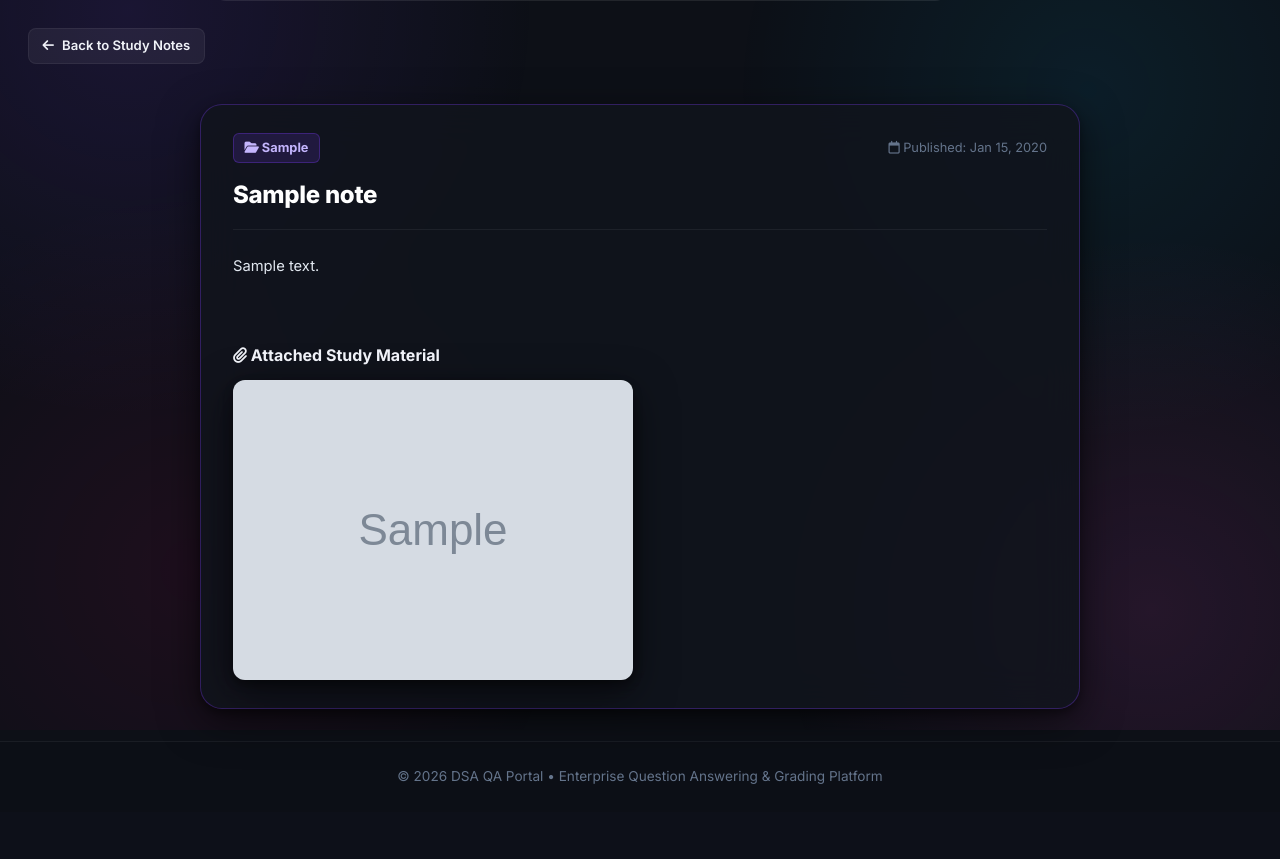
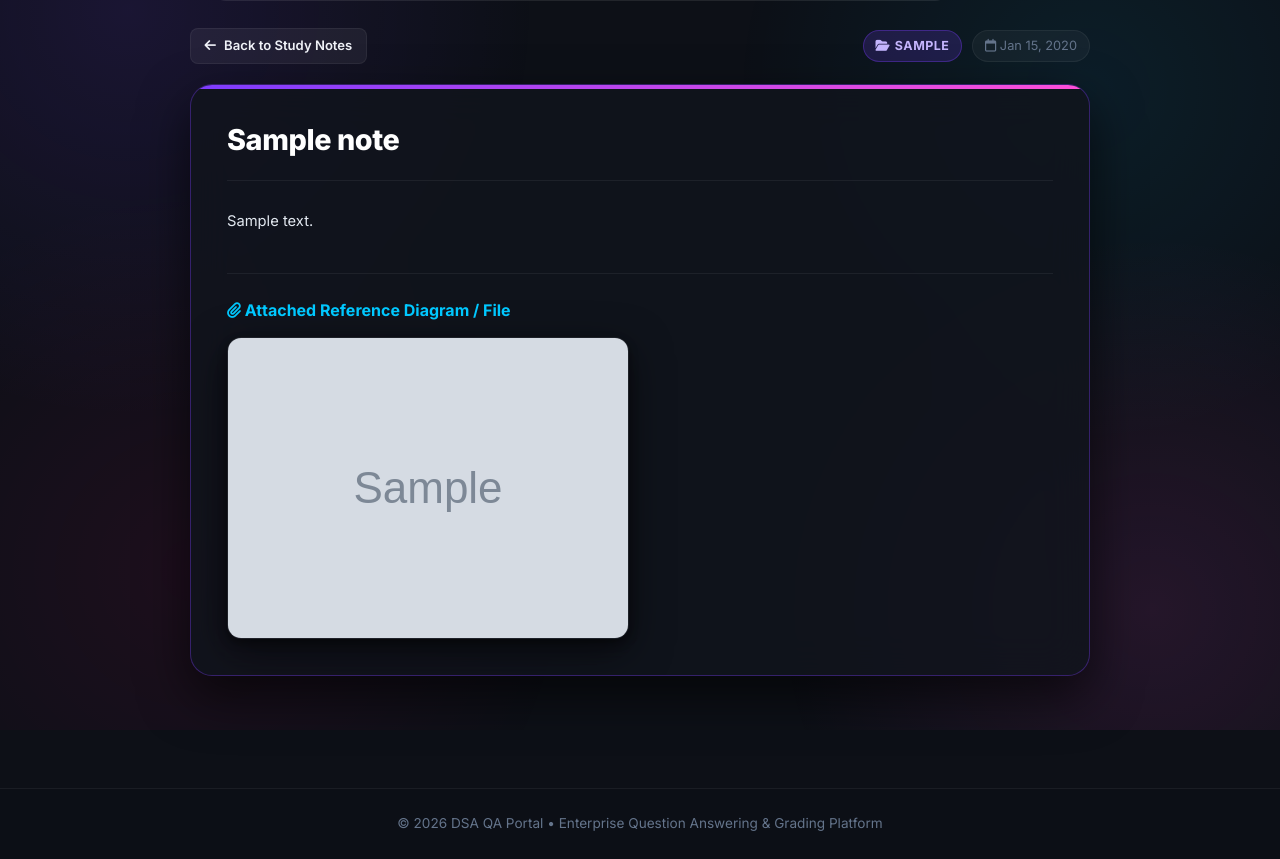
Before and after one commit to mahesh11112007/dsa-learner, a Flask app: page /notes/1 in a window 1280 px wide. Shown: the part 70-929 px from the top of the page. Before the commit the page ends 854 px from the top, so only its background shows below. Run offline with Flask 3, Linux system fonts and the light colour scheme; a user stored in the database is signed in; tables that the repository leaves empty hold one stand-in row (values such as "Sample post"); grey boxes marked "Sample" are stand-in pictures; some libraries are stand-ins or nearby versions.

Commit message:
Overhaul Study Notes UI with glassmorphism hero card, Copy Code button, Mermaid flowchart engine, and callout alert boxes

````diff
--- a/templates/notes/detail.html
+++ b/templates/notes/detail.html
@@ -3,27 +3,36 @@
 {% block title %}{{ note.title }} | Study Notes{% endblock %}
 
 {% block content %}
-<div style="margin-bottom: 1.5rem;">
-  <a href="{{ url_for('notes_index') }}" class="btn btn-secondary btn-sm" style="margin-bottom: 1rem;">
+<div style="max-width: 900px; margin: 0 auto; padding-bottom: 3rem;">
+
+  <!-- Back Navigation & Meta Bar -->
+  <div style="display: flex; justify-content: space-between; align-items: center; margin-bottom: 1.25rem; flex-wrap: wrap; gap: 0.75rem;">
+    <a href="{{ url_for('notes_index') }}" class="btn btn-secondary btn-sm">
       <i class="fa-solid fa-arrow-left"></i> Back to Study Notes
     </a>
+
+    <div style="display: flex; align-items: center; gap: 0.6rem; flex-wrap: wrap;">
+      <span class="badge" style="background: rgba(125, 60, 255, 0.18); color: #c4b5fd; border: 1px solid rgba(125, 60, 255, 0.35); font-size: 0.78rem; padding: 0.3rem 0.75rem; border-radius: 20px;">
+        <i class="fa-solid fa-folder-open"></i> {{ note.category }}
+      </span>
+      <span style="font-size: 0.8rem; color: var(--dim); background: rgba(255,255,255,0.04); padding: 0.3rem 0.75rem; border-radius: 20px; border: 1px solid var(--border);">
+        <i class="fa-regular fa-calendar"></i> {{ note.created_at.strftime('%b %d, %Y') }}
+      </span>
+    </div>
   </div>
 
-<div class="panel" style="max-width: 880px; margin: 0 auto; padding: 1.75rem 2rem; background: rgba(17, 21, 29, 0.85); border-color: rgba(125, 60, 255, 0.3);">
-  <div style="display: flex; justify-content: space-between; align-items: center; margin-bottom: 1rem; flex-wrap: wrap; gap: 0.5rem;">
-    <span style="font-size: 0.8rem; font-weight: 700; color: #c4b5fd; background: rgba(125, 60, 255, 0.15); padding: 0.25rem 0.65rem; border-radius: 6px; border: 1px solid rgba(125, 60, 255, 0.3);">
-      <i class="fa-solid fa-folder-open"></i> {{ note.category }}
-    </span>
-    <span style="font-size: 0.8rem; color: var(--dim);">
-      <i class="fa-regular fa-calendar"></i> Published: {{ note.created_at.strftime('%b %d, %Y') }}
-    </span>
-  </div>
+  <!-- Note Card Header & Main Container -->
+  <div class="panel" style="padding: 2.25rem; background: rgba(17, 21, 29, 0.85); border-color: rgba(125, 60, 255, 0.35); box-shadow: 0 20px 50px rgba(0,0,0,0.6); position: relative; overflow: hidden;">
 
-  <h1 style="font-size: 1.5rem; font-weight: 800; color: #fff; margin-bottom: 1.1rem; line-height: 1.35; letter-spacing: -0.3px;">
+    <!-- Top Gradient Accent Line -->
+    <div style="position: absolute; top: 0; left: 0; right: 0; height: 4px; background: var(--grad);"></div>
+
+    <!-- Title -->
+    <h1 style="font-size: 1.8rem; font-weight: 800; color: #fff; margin-bottom: 1.25rem; line-height: 1.35; letter-spacing: -0.4px;">
       {{ note.title }}
     </h1>
 
-  <hr style="border: 0; border-top: 1px solid var(--border); margin-bottom: 1.5rem;">
+    <hr style="border: 0; border-top: 1px solid var(--border); margin-bottom: 1.75rem;">
 
     <!-- Hidden Raw Textarea Preserving Exact Multiline Newlines & Markdown Fences -->
     <textarea id="raw-note-content" style="display: none;">{{ note.content }}</textarea>
@@ -34,20 +43,22 @@
       <pre style="white-space: pre-wrap; font-family: 'Fira Code', monospace;">{{ note.content }}</pre>
     </div>
 
+    <!-- Attached Material -->
     {% if note.attachment_filename %}
-    <div style="margin-top: 2.5rem; padding-top: 1.5rem; border-top: 1px solid var(--border-subtle);">
-      <h3 style="font-size: 1rem; font-weight: 700; color: var(--accent-cyan); margin-bottom: 0.75rem;">
-        <i class="fa-solid fa-paperclip"></i> Attached Study Material
+      <div style="margin-top: 2.5rem; padding-top: 1.5rem; border-top: 1px solid var(--border);">
+        <h3 style="font-size: 1rem; font-weight: 700; color: var(--cyan); margin-bottom: 0.85rem;">
+          <i class="fa-solid fa-paperclip"></i> Attached Reference Diagram / File
         </h3>
         {% if note.attachment_filename.lower().endswith(('.png', '.jpg', '.jpeg', '.gif', '.webp')) %}
-        <img src="{{ url_for('uploaded_note_file', filename=note.attachment_filename) }}" class="img-thumb" style="max-width: 100%; max-height: 450px; border-radius: 12px; border: 1px solid var(--border-subtle); cursor: zoom-in;" alt="Study Material">
+          <img src="{{ url_for('uploaded_note_file', filename=note.attachment_filename) }}" class="img-thumb" style="max-width: 100%; max-height: 480px; border-radius: 14px; border: 1px solid var(--border); cursor: zoom-in;" alt="Study Material">
         {% else %}
           <a href="{{ url_for('uploaded_note_file', filename=note.attachment_filename) }}" target="_blank" class="btn btn-secondary">
-          <i class="fa-solid fa-file-arrow-down"></i> Download Attached File ({{ note.attachment_filename }})
+            <i class="fa-solid fa-file-arrow-down"></i> Download Attachment ({{ note.attachment_filename }})
           </a>
         {% endif %}
       </div>
     {% endif %}
+  </div>
 </div>
 {% endblock %}
 
@@ -63,44 +74,39 @@
     if (rawContentEl && renderedContentEl && typeof marked !== 'undefined') {
       let rawText = rawContentEl.value;
 
-      // Normalize literal '\n' escaped text to real newlines
+      // 1. Normalize literal '\n' escaped text to real newlines
       rawText = rawText.replace(/\\n/g, '\n');
 
-      // Strip accidental raw 'text ' or 'python ' prefixes at start of lines
-      rawText = rawText.replace(/^text\s+/gm, '').replace(/^python\s+/gm, '');
-
-      // Auto-convert ASCII box diagrams (+---+ and | |) into Mermaid Flowcharts
+      // 2. Pre-process ASCII diagrams to Mermaid Flowcharts if needed
       rawText = convertAsciiToMermaid(rawText);
 
+      // 3. Configure Marked.js options
       if (typeof marked.use === 'function') {
-        marked.use({ breaks: true, gfm: true });
+        marked.use({ breaks: false, gfm: true });
       } else if (typeof marked.setOptions === 'function') {
-        marked.setOptions({ breaks: true, gfm: true });
+        marked.setOptions({ breaks: false, gfm: true });
       }
 
+      // 4. Render Markdown
       renderedContentEl.innerHTML = marked.parse(rawText);
 
-      // Convert <pre><code class="language-mermaid"> into <div class="mermaid"> for Mermaid rendering
-      renderedContentEl.querySelectorAll('pre code.language-mermaid').forEach(codeBlock => {
+      // 5. Transform Mermaid code blocks into <div class="mermaid">
+      renderedContentEl.querySelectorAll('pre code.language-mermaid, pre code.language-flowchart').forEach(codeBlock => {
         const parentPre = codeBlock.parentElement;
         const mermaidDiv = document.createElement('div');
         mermaidDiv.className = 'mermaid';
-        mermaidDiv.style.textAlign = 'center';
-        mermaidDiv.style.margin = '1.5rem 0';
-        mermaidDiv.style.background = 'rgba(9, 13, 22, 0.95)';
-        mermaidDiv.style.padding = '1.25rem';
-        mermaidDiv.style.borderRadius = '14px';
-        mermaidDiv.style.border = '1px solid var(--border)';
-        mermaidDiv.textContent = codeBlock.textContent;
+        mermaidDiv.style.cssText = 'text-align:center;margin:1.75rem 0;background:rgba(9, 13, 22, 0.95);padding:1.4rem;border-radius:14px;border:1px solid rgba(125,60,255,0.3);box-shadow:0 10px 30px rgba(0,0,0,0.5);overflow-x:auto;';
+        mermaidDiv.textContent = codeBlock.textContent.trim();
         parentPre.replaceWith(mermaidDiv);
       });
 
-      // Render Mermaid Flowcharts
+      // 6. Initialize & Run Mermaid
       if (typeof mermaid !== 'undefined') {
         try {
           mermaid.initialize({
             startOnLoad: false,
             theme: 'dark',
+            securityLevel: 'loose',
             themeVariables: {
               darkMode: true,
               background: '#090d16',
@@ -112,32 +118,52 @@
               tertiaryColor: '#11151d'
             }
           });
-          mermaid.run({
-            querySelector: '.mermaid'
-          });
+          mermaid.run({ querySelector: '.mermaid' });
         } catch (err) {
-          console.warn('Mermaid rendering warning:', err);
+          console.warn('Mermaid execution warning:', err);
         }
       }
 
-      // Detect programming code blocks (Python, JS, etc.) and style with dark code block boxes
+      // 7. Format Code Blocks cleanly with Copy Header & Prism Syntax Highlighting
       renderedContentEl.querySelectorAll('pre').forEach(pre => {
+        if (pre.closest('.mermaid')) return;
+        const code = pre.querySelector('code');
         const text = pre.textContent || pre.innerText;
-        const code = pre.querySelector('code');
-        const isCode = (code && (code.className.includes('language-') || code.className.includes('python'))) ||
-                       text.includes('def ') ||
-                       text.includes('print(') ||
-                       text.includes('return ') ||
-                       text.includes('import ') ||
-                       text.includes('class ') ||
-                       text.includes('function ') ||
-                       text.includes('const ');
 
-        if (isCode) {
+        // Add code block container box if it's code
+        const isCodeBlock = (code && (code.className.includes('language-') || code.className.includes('python'))) ||
+                            text.includes('def ') || text.includes('print(') || text.includes('return ') ||
+                            text.includes('import ') || text.includes('class ') || text.includes('for ') || text.includes('while ');
+
+        if (isCodeBlock) {
           pre.classList.add('code-block-wrapper');
           if (code && !code.className.includes('language-')) {
             code.classList.add('language-python');
           }
+
+          // Add Top Bar with Copy Button
+          if (!pre.querySelector('.code-header-bar')) {
+            const lang = (code && code.className.match(/language-(\w+)/)) ? code.className.match(/language-(\w+)/)[1].toUpperCase() : 'CODE';
+            const headerBar = document.createElement('div');
+            headerBar.className = 'code-header-bar';
+            headerBar.innerHTML = `<span class="code-lang-tag"><i class="fa-solid fa-code"></i> ${lang}</span><button type="button" class="copy-code-btn" onclick="copyCodeBlock(this)"><i class="fa-regular fa-copy"></i> Copy</button>`;
+            pre.insertBefore(headerBar, pre.firstChild);
+          }
+        }
+      });
+
+      // 8. Style GitHub Alert Callouts (> [!NOTE], > [!TIP], > [!WARNING])
+      renderedContentEl.querySelectorAll('blockquote').forEach(bq => {
+        const text = bq.innerHTML;
+        if (text.includes('[!NOTE]') || text.includes('[!TIP]')) {
+          bq.className = 'callout-box callout-info';
+          bq.innerHTML = text.replace(/\[!(NOTE|TIP)\]/g, '<strong>💡 TIP / NOTE:</strong>');
+        } else if (text.includes('[!WARNING]') || text.includes('[!CAUTION]')) {
+          bq.className = 'callout-box callout-warning';
+          bq.innerHTML = text.replace(/\[!(WARNING|CAUTION)\]/g, '<strong>⚠️ WARNING:</strong>');
+        } else if (text.includes('[!IMPORTANT]')) {
+          bq.className = 'callout-box callout-important';
+          bq.innerHTML = text.replace(/\[!IMPORTANT\]/g, '<strong>📌 IMPORTANT:</strong>');
         }
       });
 
@@ -147,28 +173,40 @@
     }
   });
 
-  // Convert ASCII box structures (+---+ and | |) into clean Mermaid Flowchart syntax
+  // Copy code helper
+  function copyCodeBlock(btn) {
+    const pre = btn.closest('pre');
+    const code = pre.querySelector('code') || pre;
+    const text = code.innerText || code.textContent;
+    navigator.clipboard.writeText(text).then(() => {
+      btn.innerHTML = '<i class="fa-solid fa-check" style="color:#10b981;"></i> Copied!';
+      setTimeout(() => { btn.innerHTML = '<i class="fa-regular fa-copy"></i> Copy'; }, 2000);
+    });
+  }
+
+  // Convert loose ASCII box structures (+---+ and | |) into Mermaid Flowcharts
   function convertAsciiToMermaid(text) {
     if (text.includes('```mermaid')) return text;
 
-    if (text.includes('+---') && text.includes('|')) {
+    if ((text.includes('+---') || text.includes('+=')) && text.includes('|')) {
       const lines = text.split('\n');
       let inAsciiBox = false;
       let boxContentLines = [];
       let newTextLines = [];
 
       lines.forEach(line => {
-        if (line.includes('+---') || line.includes('|')) {
+        if (line.includes('+---') || line.includes('+=') || line.includes('|')) {
           inAsciiBox = true;
           if (line.includes('|')) {
-            const cleanText = line.replace(/\|/g, '').replace(/\+---/g, '').replace(/<-/g, '').trim();
+            const cleanText = line.replace(/\|/g, '').replace(/\+---+/g, '').replace(/<-/g, '').trim();
             if (cleanText) boxContentLines.push(cleanText);
           }
         } else {
           if (inAsciiBox && boxContentLines.length > 0) {
             let mermaidBlock = '\n\n```mermaid\ngraph TD\n';
             boxContentLines.forEach((item, idx) => {
-              mermaidBlock += `    Node${idx}["${item}"]\n`;
+              const safeItem = item.replace(/"/g, "'");
+              mermaidBlock += `    Node${idx}["${safeItem}"]\n`;
               if (idx < boxContentLines.length - 1) {
                 mermaidBlock += `    Node${idx} --> Node${idx+1}\n`;
               }
@@ -186,7 +224,8 @@
       if (boxContentLines.length > 0) {
         let mermaidBlock = '\n\n```mermaid\ngraph TD\n';
         boxContentLines.forEach((item, idx) => {
-          mermaidBlock += `    Node${idx}["${item}"]\n`;
+          const safeItem = item.replace(/"/g, "'");
+          mermaidBlock += `    Node${idx}["${safeItem}"]\n`;
           if (idx < boxContentLines.length - 1) {
             mermaidBlock += `    Node${idx} --> Node${idx+1}\n`;
           }
````
Also changed, not shown: static/css/main.css (+63 -0 lines). Lines whose indentation alone changed are shown as unchanged.
